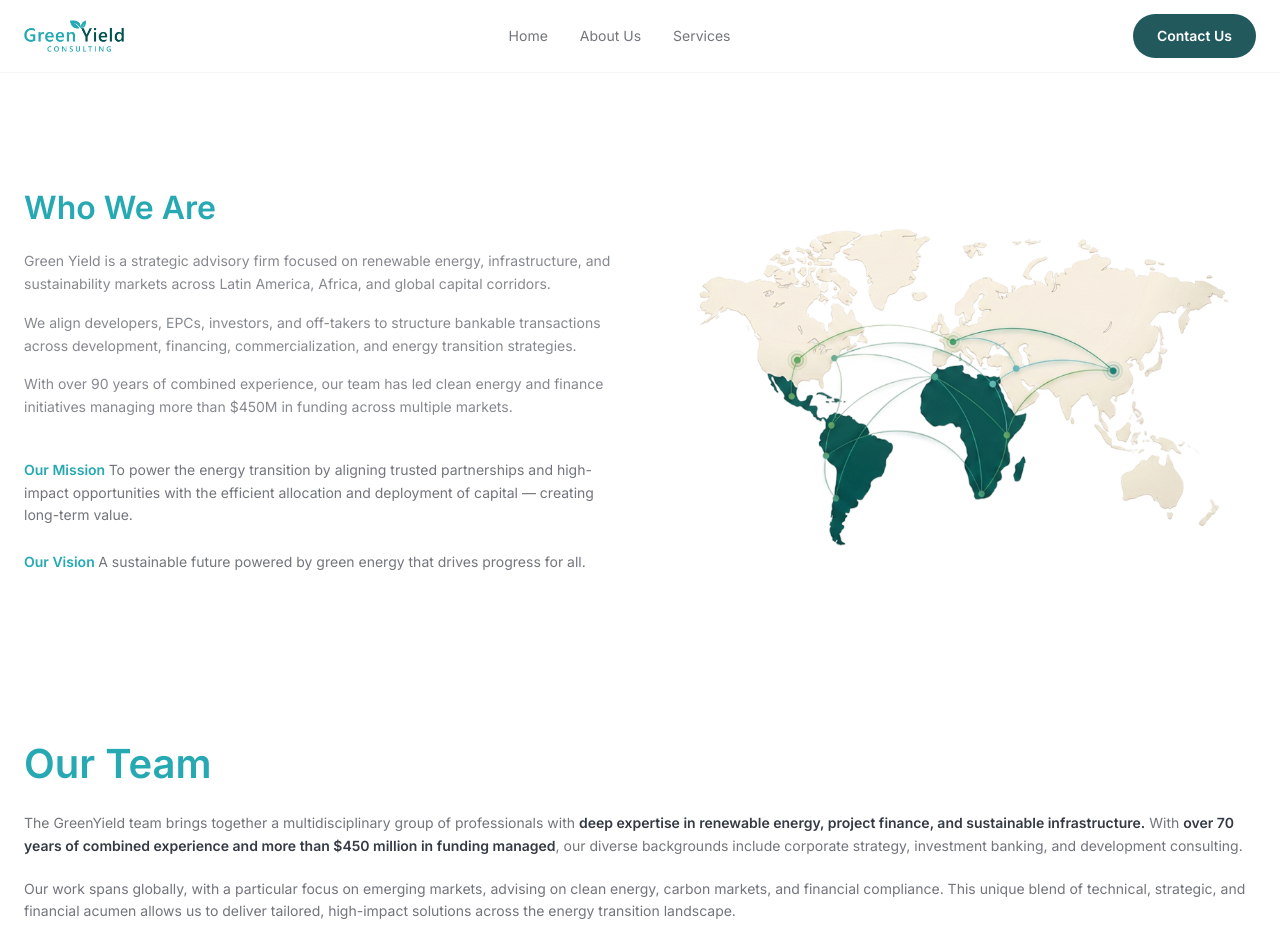
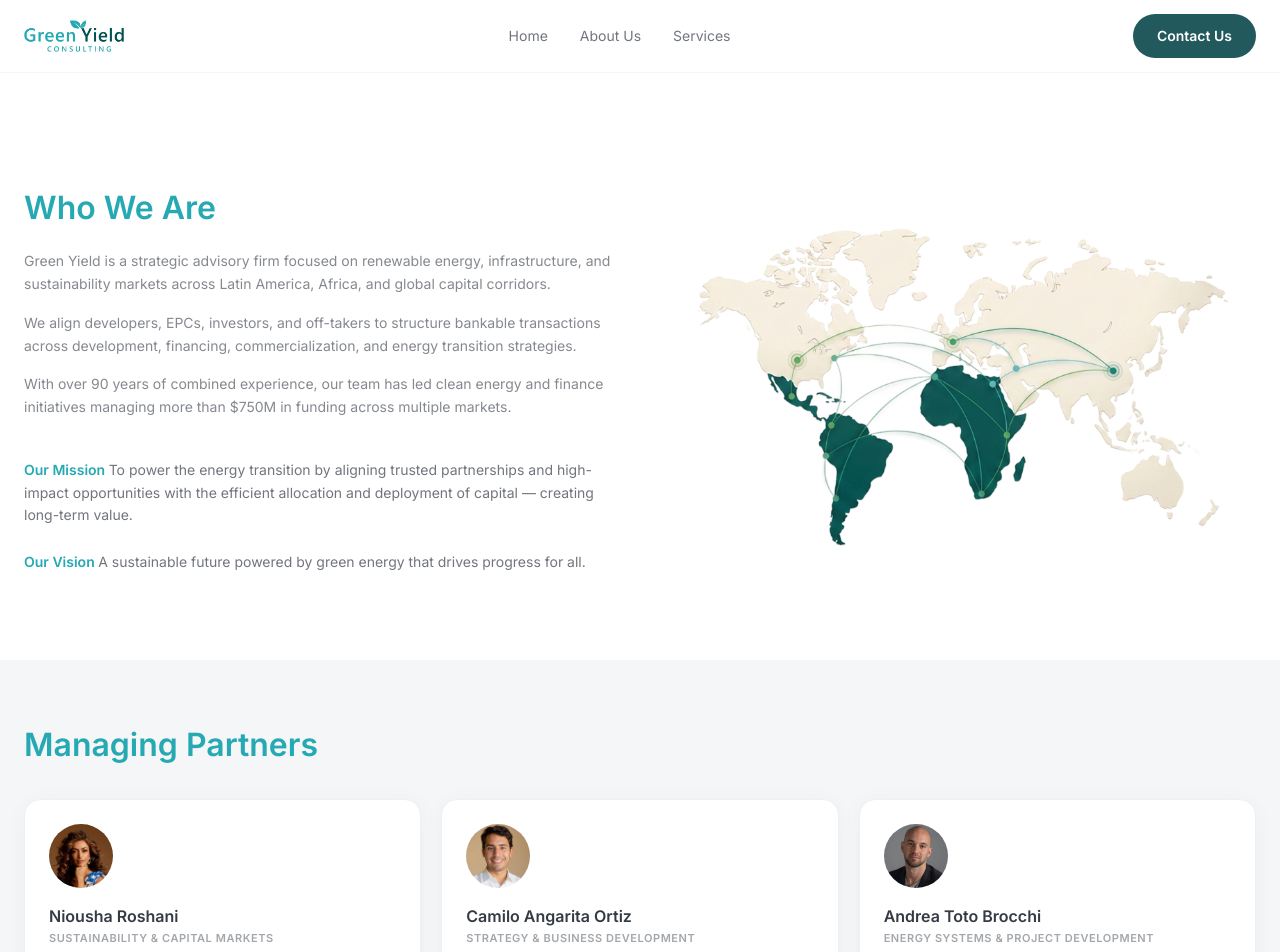
Before and after one commit to brunobragaia25/greenyieldconsulting, a Next.js app: page /about in a window 1280 px wide. Shown: the top 952 px of the page. Built offline with nearby package versions, Linux system fonts and the light colour scheme; some icons are missing.

Commit message:
Remove Our Team description, update funding amount and Andrea bio
- Remove Our Team intro text section from About page
- Update  to  across About pages
- Remove 'impact-focused investor' from Andrea's bio

Co-Authored-By: Claude Haiku 4.5 <noreply@anthropic.com>

```diff
--- a/src/components/sections/about/AboutMission.tsx
+++ b/src/components/sections/about/AboutMission.tsx
@@ -32,7 +32,7 @@ export default function AboutMission() {
             </p>
 
             <p className="text-[#343b44]/60 text-sm leading-relaxed mb-8">
-              With over 90 years of combined experience, our team has led clean energy and finance initiatives managing more than $450M in funding across multiple markets.
+              With over 90 years of combined experience, our team has led clean energy and finance initiatives managing more than $750M in funding across multiple markets.
             </p>
 
             {/* Mission & Vision */}
--- a/src/components/sections/about/AboutTeam.tsx
+++ b/src/components/sections/about/AboutTeam.tsx
@@ -72,37 +72,6 @@ function MemberCard({
 export default function AboutTeam() {
   return (
     <>
-      {/* Our Team — description */}
-      <section className="py-20 bg-white">
-        <div className="max-w-[1280px] mx-auto px-6 max-w-3xl">
-          <motion.div
-            initial={{ opacity: 0, y: 20 }}
-            whileInView={{ opacity: 1, y: 0 }}
-            viewport={{ once: true }}
-            transition={{ duration: 0.6, ease }}
-          >
-            <h2 className="text-2xl md:text-3xl font-semibold text-[#26a9b3] mb-6">Our Team</h2>
-            <p className="text-[#343b44]/70 text-sm leading-relaxed mb-5">
-              The GreenYield team brings together a multidisciplinary group of professionals with{" "}
-              <strong className="font-semibold text-[#343b44]">
-                deep expertise in renewable energy, project finance, and sustainable infrastructure.
-              </strong>{" "}
-              With{" "}
-              <strong className="font-semibold text-[#343b44]">
-                over 70 years of combined experience and more than $450 million in funding managed
-              </strong>
-              , our diverse backgrounds include corporate strategy, investment banking, and
-              development consulting.
-            </p>
-            <p className="text-[#343b44]/70 text-sm leading-relaxed">
-              Our work spans globally, with a particular focus on emerging markets, advising on
-              clean energy, carbon markets, and financial compliance. This unique blend of
-              technical, strategic, and financial acumen allows us to deliver tailored, high-impact
-              solutions across the energy transition landscape.
-            </p>
-          </motion.div>
-        </div>
-      </section>
 
       {/* Managing Partners */}
       <section className="py-16 bg-[#f5f6f8]">
--- a/src/lib/team.ts
+++ b/src/lib/team.ts
@@ -85,7 +85,7 @@ export const team: TeamMember[] = [
     linkedin: "#",
     email: "Andrea@greenyieldconsulting.com",
     bio: [
-      "Andrea Toto Brocchi is a dynamic renewable energy strategist and impact-focused investor combining technical depth with financial acumen. With more than a decade of experience across Latin America and Europe, he has structured and financed infrastructure and clean energy initiatives—developing bankable solutions that balance environmental impact with long-term returns.",
+      "Andrea Toto Brocchi is a dynamic renewable energy strategist combining technical depth with financial acumen. With more than a decade of experience across Latin America and Europe, he has structured and financed infrastructure and clean energy initiatives—developing bankable solutions that balance environmental impact with long-term returns.",
       "He began his career at Enel Green Power, working on early-stage renewable energy projects, before moving to Metlen Energy & Metals, where he leads business development across Germany and Spain, with a focus on Battery Energy Storage Systems (BESS) and hybrid technologies.",
       "Andrea holds an MSc in Energy Engineering (Power Production) from Politecnico di Milano and a Master's in Business Development from SDA Bocconi. This combination of engineering and commercial training empowers him to guide projects from technical scoping through structured financing and capital raising.",
       "At Green Yield, Andrea drives the structuring and execution of clean energy projects across emerging markets—applying robust financial models, technical evaluation, and revenue-stack design to attract climate-aligned capital. Multilingual and systems-oriented, he brings a global perspective and a belief that well-structured finance, grounded in technical insight, is key to unlocking sustainable impact.",
```
